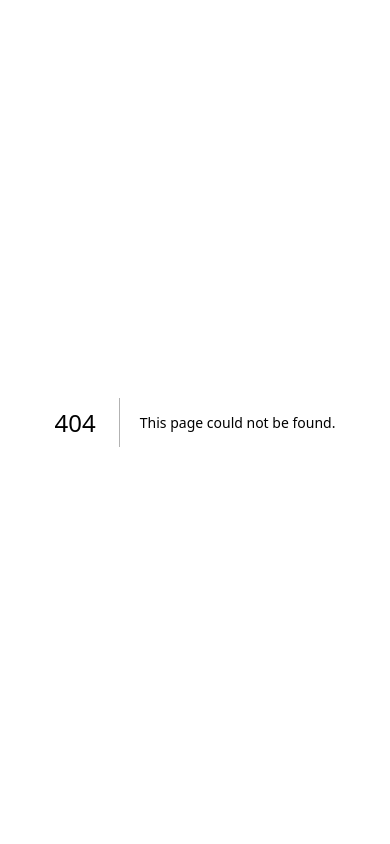
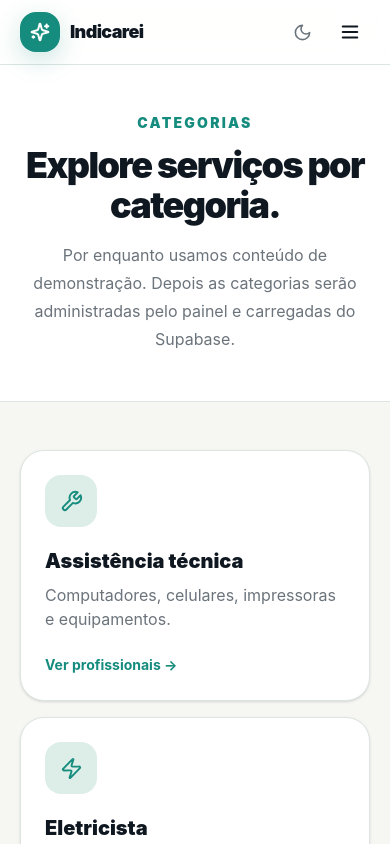
Before and after one commit to JoelsonJSantos/indicarei-v2, a Next.js app: page /categorias in a window 390 px wide. Before the commit this address had no page. Shown: the top 844 px of the page. Built offline with nearby package versions, Linux system fonts and the light colour scheme.

Commit message:
feat: cria página responsiva de categorias

```diff
--- /dev/null
+++ b/src/app/categorias/page.tsx
@@ -0,0 +1,63 @@
+import Link from "next/link";
+import {
+  Code2,
+  House,
+  ShieldCheck,
+  Snowflake,
+  Wrench,
+  Zap,
+} from "lucide-react";
+import { PublicPageShell } from "@/components/public-page-shell";
+import { mockCategories } from "@/lib/mock-data";
+
+const iconMap = {
+  Wrench,
+  Zap,
+  Code2,
+  ShieldCheck,
+  Snowflake,
+  House,
+};
+
+export default function CategoriesPage() {
+  return (
+    <PublicPageShell>
+      <main>
+        <section className="border-b border-[var(--border)] bg-[var(--surface)] px-5 py-12 text-center lg:px-10 lg:py-16">
+          <div className="mx-auto max-w-3xl">
+            <p className="text-sm font-black uppercase tracking-[0.16em] text-[var(--primary)]">Categorias</p>
+            <h1 className="mt-3 text-4xl font-black tracking-[-0.045em] sm:text-5xl">
+              Explore serviços por categoria.
+            </h1>
+            <p className="mx-auto mt-4 max-w-2xl leading-7 text-[var(--text-muted)]">
+              Por enquanto usamos conteúdo de demonstração. Depois as categorias serão administradas pelo painel e carregadas do Supabase.
+            </p>
+          </div>
+        </section>
+
+        <section className="px-5 py-12 lg:px-10 lg:py-16">
+          <div className="mx-auto grid max-w-[1440px] gap-4 sm:grid-cols-2 xl:grid-cols-3">
+            {mockCategories.map((category) => {
+              const Icon = iconMap[category.icon as keyof typeof iconMap];
+
+              return (
+                <Link
+                  key={category.slug}
+                  href={`/buscar?categoria=${category.slug}`}
+                  className="group rounded-[1.5rem] border border-[var(--border)] bg-[var(--surface)] p-6 shadow-sm transition hover:-translate-y-1 hover:shadow-[var(--shadow)]"
+                >
+                  <span className="grid size-13 place-items-center rounded-2xl bg-[var(--success-bg)] text-[var(--primary)] transition group-hover:bg-[var(--primary)] group-hover:text-white">
+                    <Icon size={23} />
+                  </span>
+                  <h2 className="mt-5 text-xl font-black">{category.name}</h2>
+                  <p className="mt-2 leading-6 text-[var(--text-muted)]">{category.description}</p>
+                  <span className="mt-6 inline-flex text-sm font-bold text-[var(--primary)]">Ver profissionais →</span>
+                </Link>
+              );
+            })}
+          </div>
+        </section>
+      </main>
+    </PublicPageShell>
+  );
+}
```
